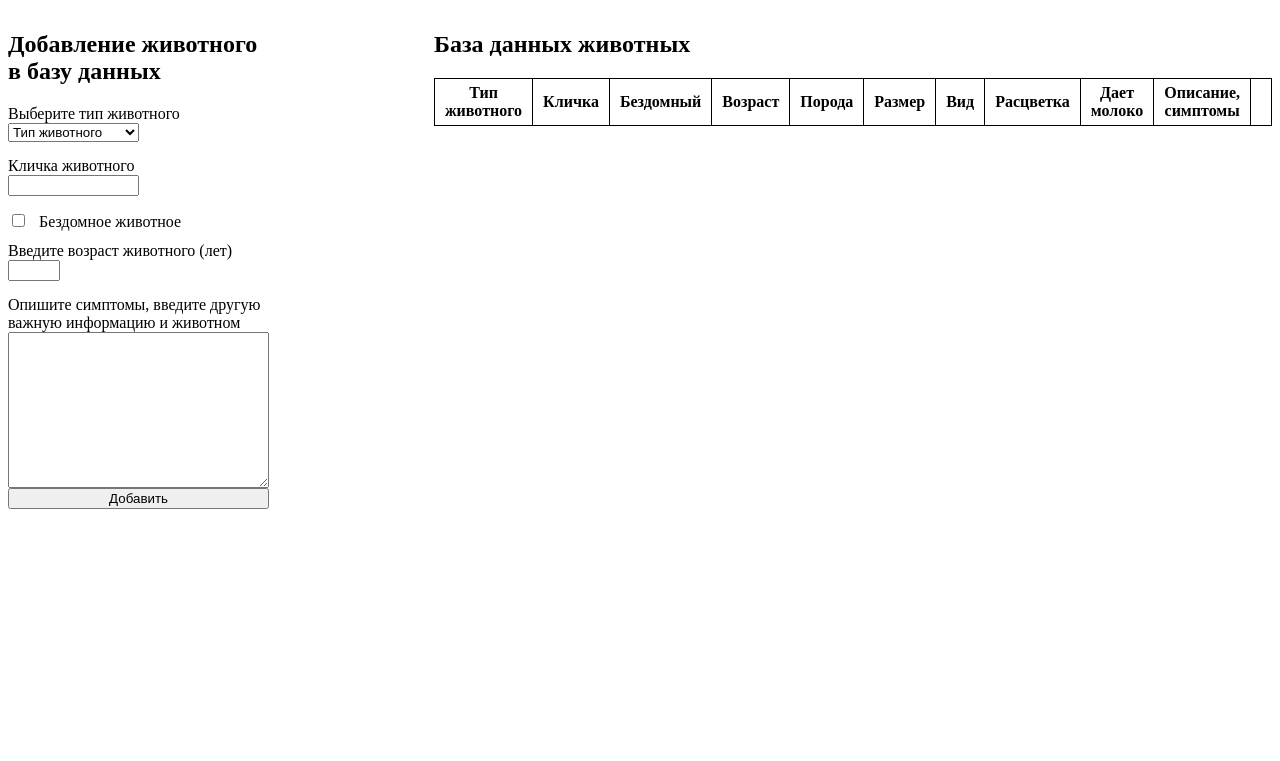
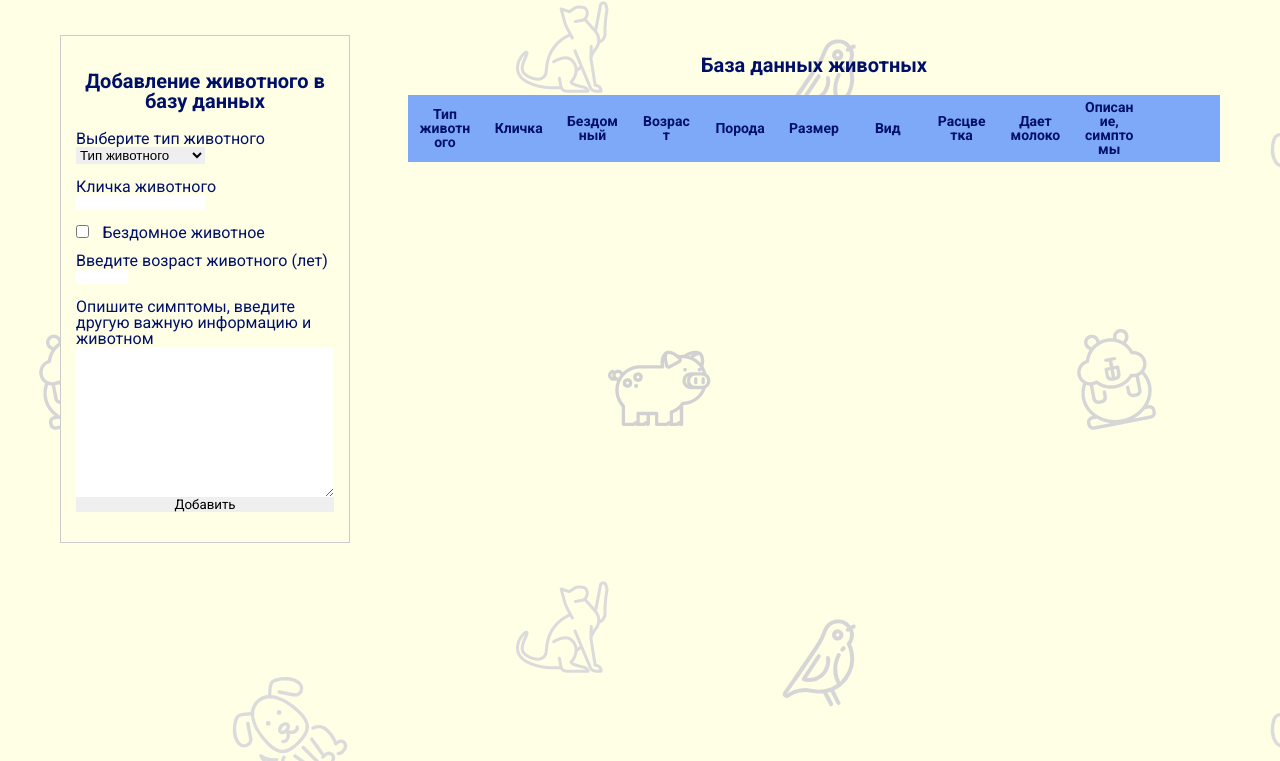
Before and after one commit to smirnova-daria/oop, a plain HTML site: page index.html in a window 1280 px wide. Shown: the part 69-830 px from the top of the page. Before the commit the page ends 800 px from the top, so only its background shows below. Drawn offline with Linux system fonts and the light colour scheme.

Commit message:
Работа со стилями

```diff
--- a/index.html
+++ b/index.html
@@ -6,7 +6,9 @@
 	<meta http-equiv="X-UA-Compatible" content="IE=edge">
 	<meta name="viewport" content="width=device-width, initial-scale=1.0">
 	<title>Document</title>
-	<link rel="stylesheet" href="style.css">
+	<link href="https://fonts.googleapis.com/css?family=Roboto:regular,500,700" rel="stylesheet" />
+	<link rel="stylesheet" href="styles/null.css">
+	<link rel="stylesheet" href="styles/style.css">
 	<script defer src="script.js"></script>
 </head>
 
--- a/style.css
+++ /dev/null
@@ -1,54 +0,0 @@
-* {
-	box-sizing: border-box;
-}
-.content {
-	display: flex;
-	justify-content: space-between;
-}
-.content__form {
-	flex: 0 0 20%;
-}
-.form {
-	display: flex;
-	flex-direction: column;
-}
-label {
-	display: inline-block;
-}
-input,
-select {
-	margin-bottom: 15px;
-}
-input[type="text"],
-select {
-	max-width: 50%;
-}
-input[type="number"] {
-	max-width: 20%;
-}
-input[type="checkbox"] {
-	margin-right: 10px;
-}
-.content__table {
-	flex: 0 0 50%;
-}
-.table {
-	border-collapse: collapse;
-	border: 1px solid black;
-}
-td,
-th {
-	border: 1px solid black;
-	padding: 5px 10px;
-}
-.input-group {
-	display: flex;
-	flex-direction: column;
-}
-.hidden {
-	display: none;
-}
-
-.checkbox {
-	flex-direction: row;
-}
--- /dev/null
+++ b/styles/null.css
@@ -0,0 +1,75 @@
+* {
+	padding: 0;
+	margin: 0;
+	border: 0;
+}
+*,
+*:before,
+*:after {
+	-moz-box-sizing: border-box;
+	-webkit-box-sizing: border-box;
+	box-sizing: border-box;
+}
+:focus,
+:active {
+	outline: none;
+}
+a:focus,
+a:active {
+	outline: none;
+}
+nav,
+footer,
+header,
+aside {
+	display: block;
+}
+html,
+body {
+	height: 100%;
+	width: 100%;
+	font-size: 100%;
+	line-height: 1;
+	font-size: 14px;
+	-ms-text-size-adjust: 100%;
+	-moz-text-size-adjust: 100%;
+	-webkit-text-size-adjust: 100%;
+}
+input,
+button,
+textarea {
+	font-family: inherit;
+}
+input::-ms-clear {
+	display: none;
+}
+button {
+	cursor: pointer;
+}
+button::-moz-focus-inner {
+	padding: 0;
+	border: 0;
+}
+a,
+a:visited {
+	text-decoration: none;
+}
+a:hover {
+	text-decoration: none;
+}
+ul li {
+	list-style: none;
+}
+img {
+	vertical-align: top;
+}
+
+h1,
+h2,
+h3,
+h4,
+h5,
+h6 {
+	font-size: inherit;
+	font-weight: 400;
+}
--- /dev/null
+++ b/styles/style.css
@@ -0,0 +1,87 @@
+body {
+	font-family: "Roboto";
+	font-size: 14px;
+	max-width: 1160px;
+	margin: 0 auto;
+	background-image: url(../img/pattern.png);
+	background-repeat: repeat;
+	color: #001069;
+}
+.content {
+	display: flex;
+	justify-content: space-between;
+	padding-top: 20px;
+}
+h1 {
+	font-size: 24px;
+	font-weight: 700;
+	text-align: center;
+	margin: 30px 0;
+}
+h2 {
+	font-size: 20px;
+	font-weight: 700;
+	text-align: center;
+	margin: 20px 0;
+}
+.content__form {
+	flex: 0 0 25%;
+}
+.form {
+	display: flex;
+	flex-direction: column;
+	border: 1px solid #ccc;
+	padding: 15px;
+	background-color: #feffe5;
+}
+label {
+	display: inline-block;
+	font-size: 16px;
+}
+input,
+select {
+	margin-bottom: 15px;
+}
+input[type="text"],
+select {
+	max-width: 50%;
+}
+input[type="number"] {
+	max-width: 20%;
+}
+input[type="checkbox"] {
+	margin-right: 10px;
+}
+.content__table {
+	flex: 0 0 70%;
+}
+.table {
+	border-collapse: collapse;
+	background-color: #feffe5;
+	table-layout: fixed;
+	width: 100%;
+}
+td,
+th {
+	text-align: center;
+	word-wrap: break-word;
+	border-bottom: 1px solid #7ea8f8;
+	padding: 5px 10px;
+}
+th {
+	background-color: #7ea8f8;
+}
+tr:nth-child(even) {
+	background-color: #fdffca;
+}
+.input-group {
+	display: flex;
+	flex-direction: column;
+}
+.hidden {
+	display: none;
+}
+
+.checkbox {
+	flex-direction: row;
+}
```
Also changed, not shown: img/pattern.png (added).
